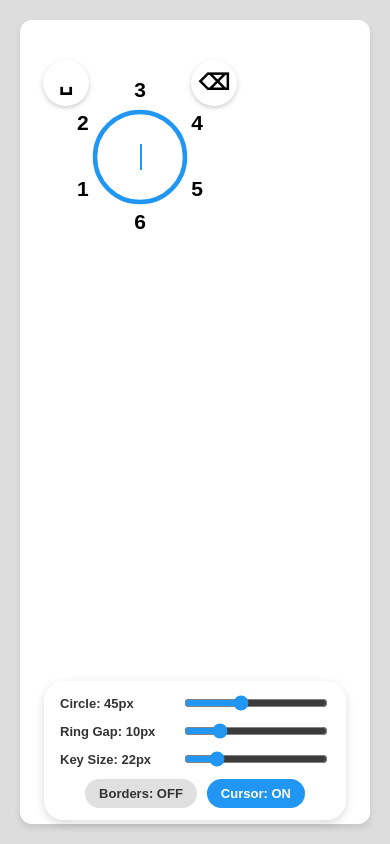
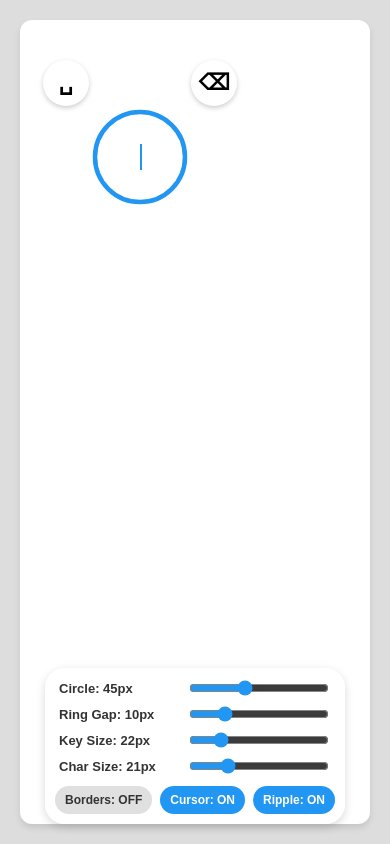
Before and after one commit to tinkerbeo/khunglong_baochua, a plain HTML site: page index.html in a window 390 px wide. Drawn offline with Linux system fonts and the light colour scheme.

```diff
--- a/index.html
+++ b/index.html
@@ -84,19 +84,21 @@
         /* 🎛️ Testing Controls Panel */
         .controls-panel {
             position: absolute;
-            bottom: 24px;
+            bottom: 20px;
             left: 50%;
             transform: translateX(-50%);
-            width: 270px;
+            width: 300px;
+            max-width: 92vw;
             display: flex;
             flex-direction: column;
-            gap: 8px;
+            gap: 6px;
             background: rgba(255, 255, 255, 0.94);
-            padding: 12px 16px;
+            padding: 10px 14px;
             border-radius: 20px;
             box-shadow: 0 3px 10px rgba(0,0,0,0.15);
             z-index: 30;
             pointer-events: auto;
+            box-sizing: border-box;
         }
 
         .slider-row {
@@ -110,7 +112,7 @@
         }
 
         .slider-label {
-            width: 112px;
+            width: 118px;
             flex-shrink: 0;
         }
 
@@ -123,19 +125,20 @@
         .toggle-row {
             display: flex;
             justify-content: center;
-            gap: 10px;
-            margin-top: 2px;
+            gap: 8px;
+            margin-top: 4px;
         }
 
         .toggle-btn {
-            padding: 7px 14px;
+            padding: 7px 10px;
             border-radius: 16px;
             border: none;
-            font-size: 13px;
+            font-size: 12px;
             font-weight: bold;
             color: #333;
             background: #E0E0E0;
             pointer-events: auto;
+            white-space: nowrap;
         }
 
         .toggle-btn.active {
@@ -167,21 +170,26 @@
             <span class="slider-label">Key Size: <span id="keyVal">22px</span></span>
             <input type="range" class="slider" id="keySlider" min="14" max="55" step="1" value="22">
         </div>
+        <div class="slider-row">
+            <span class="slider-label">Char Size: <span id="charVal">21px</span></span>
+            <input type="range" class="slider" id="charSlider" min="12" max="48" step="1" value="21">
+        </div>
         <div class="toggle-row">
             <button class="toggle-btn" id="toggleBorders">Borders: OFF</button>
             <button class="toggle-btn active" id="toggleCursor">Cursor: ON</button>
+            <button class="toggle-btn active" id="toggleRipple">Ripple: ON</button>
         </div>
     </div>
 
 <script>
-    // 🎛️ INDEPENDENT GEOMETRY VARIABLES
-    let innerRadius = 45; // Blue firing circle
-    let ringGap = 10;     // Buffer gap between inner circle and keys
-    let keySize = 22;     // Radial thickness of keys (+ drives number size)
+    // 🎛️ INDEPENDENT GEOMETRY & TYPOGRAPHY VARIABLES
+    let innerRadius = 45;
+    let ringGap = 10;
+    let keySize = 22;
+    let labelFontSize = 21;
 
-    let mainRadius, textRadius, outerRadius, labelFontSize;
+    let mainRadius, textRadius, outerRadius;
 
-    const HIGHLIGHT_SCALE = 1.35; // 35% bigger when aimed/fired
     const numItems = 6;
     const angleStep = 360 / numItems;
 
@@ -191,12 +199,13 @@
     let firstFiredZone = null;
     let activeCharIndex = null;
     let fingerPos = null;
-    let ghosts = [];
+    let zoneFlashes = [];
     let cursorSparks = [];
 
     // 🎛️ TOGGLE STATES
     let showBorders = false;
     let showCursor = true;
+    let showRipple = true;
 
     let kbdCenter = { x: window.innerWidth / 2, y: window.innerHeight / 2 };
 
@@ -208,24 +217,28 @@
     const btnBackspace = document.getElementById('btnBackspace');
     const toggleBordersBtn = document.getElementById('toggleBorders');
     const toggleCursorBtn = document.getElementById('toggleCursor');
+    const toggleRippleBtn = document.getElementById('toggleRipple');
 
     const innerSlider = document.getElementById('innerSlider');
     const gapSlider = document.getElementById('gapSlider');
     const keySlider = document.getElementById('keySlider');
+    const charSlider = document.getElementById('charSlider');
+
     const innerVal = document.getElementById('innerVal');
     const gapVal = document.getElementById('gapVal');
     const keyVal = document.getElementById('keyVal');
+    const charVal = document.getElementById('charVal');
 
-    // 📏 RECALCULATE DIMENSIONS FROM ALL 3 SLIDERS
+    // 📏 RECALCULATE DIMENSIONS
     function applyDimensions() {
         mainRadius = innerRadius + ringGap;
         textRadius = mainRadius + (keySize / 2);
         outerRadius = mainRadius + keySize;
-        labelFontSize = Math.max(14, Math.round(keySize * 0.95));
 
         innerVal.textContent = `${innerRadius}px`;
         gapVal.textContent = `${ringGap}px`;
         keyVal.textContent = `${keySize}px`;
+        charVal.textContent = `${labelFontSize}px`;
 
         updateKeyboardCenter();
     }
@@ -374,19 +387,16 @@
                 const isValidAction = isCancelBtn || firstFiredZone === null || mappedChar;
 
                 if (isValidAction) {
-                    const ghostText = isCancelBtn ? "🔙" : firedZone.toString();
-                    const angleRad = ((activeCharIndex * angleStep) - 90) * Math.PI / 180;
+                    const now = Date.now();
 
-                    const now = Date.now();
-                    ghosts.push({
-                        text: ghostText,
-                        x: kbdCenter.x + Math.cos(angleRad) * textRadius,
-                        y: kbdCenter.y + Math.sin(angleRad) * textRadius,
+                    // ⚡ Brief color flash on the fired key
+                    zoneFlashes.push({
+                        index: activeCharIndex,
                         isCancelBtn: isCancelBtn,
                         startTime: now
                     });
 
-                    if (showCursor) {
+                    if (showRipple) {
                         cursorSparks.push({
                             x: fingerPos.x,
                             y: fingerPos.y,
@@ -466,6 +476,11 @@
         applyDimensions();
     });
 
+    charSlider.addEventListener('input', (e) => {
+        labelFontSize = parseInt(e.target.value, 10);
+        applyDimensions();
+    });
+
     // 🎛️ Toggle Listeners
     toggleBordersBtn.addEventListener('touchstart', (e) => {
         e.preventDefault();
@@ -483,6 +498,27 @@
         toggleCursorBtn.classList.toggle('active', showCursor);
     }, {passive: false});
 
+    toggleRippleBtn.addEventListener('touchstart', (e) => {
+        e.preventDefault();
+        e.stopPropagation();
+        showRipple = !showRipple;
+        toggleRippleBtn.textContent = `Ripple: ${showRipple ? 'ON' : 'OFF'}`;
+        toggleRippleBtn.classList.toggle('active', showRipple);
+    }, {passive: false});
+
+    // 🎨 HELPER TO FILL A 60° KEY WEDGE
+    function fillKeyWedge(cx, cy, index, fillStyle) {
+        const startRad = ((index * angleStep) - 90 - (angleStep / 2)) * Math.PI / 180;
+        const endRad = ((index * angleStep) - 90 + (angleStep / 2)) * Math.PI / 180;
+
+        ctx.beginPath();
+        ctx.arc(cx, cy, outerRadius, startRad, endRad, false);
+        ctx.arc(cx, cy, mainRadius, endRad, startRad, true);
+        ctx.closePath();
+        ctx.fillStyle = fillStyle;
+        ctx.fill();
+    }
+
     // 🎨 RENDER LOOP
     function draw() {
         ctx.clearRect(0, 0, canvas.width, canvas.height);
@@ -490,14 +526,41 @@
         const cy = kbdCenter.y;
         const now = Date.now();
 
-        // 1️⃣ COMPLETE INNER CIRCLE
+        // 1️⃣ COLOR-FILLED KEY HIGHLIGHTS
+        for (let i = 0; i < numItems; i++) {
+            const zone = getZoneForIndex(i);
+            const isAnchor = (zone === firstFiredZone);
+            const isActive = (i === activeCharIndex);
+
+            if (isAnchor && isActive) {
+                fillKeyWedge(cx, cy, i, 'rgba(255, 152, 0, 0.85)'); // Orange: Cancel hover
+            } else if (isAnchor) {
+                fillKeyWedge(cx, cy, i, 'rgba(76, 175, 80, 0.85)'); // Green: Anchored
+            } else if (isActive) {
+                fillKeyWedge(cx, cy, i, 'rgba(33, 150, 243, 0.75)'); // Blue: Aimed
+            }
+        }
+
+        // 2️⃣ FIRED KEY FLASHES
+        zoneFlashes = zoneFlashes.filter(flash => {
+            const age = now - flash.startTime;
+            if (age > 250) return false;
+            const alpha = (1 - age / 250) * 0.7;
+            const color = flash.isCancelBtn
+                ? `rgba(255, 152, 0, ${alpha})`
+                : `rgba(76, 175, 80, ${alpha})`;
+            fillKeyWedge(cx, cy, flash.index, color);
+            return true;
+        });
+
+        // 3️⃣ COMPLETE INNER CIRCLE
         ctx.beginPath();
         ctx.arc(cx, cy, innerRadius, 0, Math.PI * 2);
         ctx.strokeStyle = '#2196F3';
         ctx.lineWidth = Math.max(3, Math.min(6, innerRadius * 0.1));
         ctx.stroke();
 
-        // 2️⃣ OPTIONAL KEY BORDERS
+        // 4️⃣ OPTIONAL KEY BORDERS
         if (showBorders) {
             ctx.strokeStyle = 'rgba(128, 128, 128, 0.6)';
             ctx.lineWidth = 2;
@@ -519,52 +582,40 @@
             }
         }
 
-        // 3️⃣ DRAW NUMBERS (Inflated & highlighted when aimed or anchored)
+        // 5️⃣ DRAW CHARACTERS ONLY AFTER FIRST STROKE
+        if (firstFiredZone !== null) {
             ctx.textAlign = 'center';
             ctx.textBaseline = 'middle';
+            ctx.font = `bold ${labelFontSize}px sans-serif`;
 
             for (let i = 0; i < numItems; i++) {
                 const zone = getZoneForIndex(i);
                 const isAnchor = (zone === firstFiredZone);
                 const isActive = (i === activeCharIndex);
-            const isHighlighted = isAnchor || isActive;
 
                 const angleRad = ((i * angleStep) - 90) * Math.PI / 180;
                 const textX = cx + Math.cos(angleRad) * textRadius;
                 const textY = cy + Math.sin(angleRad) * textRadius;
 
-            const fontSize = isHighlighted ? Math.round(labelFontSize * HIGHLIGHT_SCALE) : labelFontSize;
-            ctx.font = `bold ${fontSize}px sans-serif`;
-
-            if (isAnchor && isActive) {
-                ctx.fillStyle = '#FF9800'; // Orange: Aiming to cancel
-            } else if (isAnchor) {
-                ctx.fillStyle = '#4CAF50'; // Green: Anchored
-            } else if (isActive) {
-                ctx.fillStyle = '#2196F3'; // Blue: Aimed
-            } else {
-                ctx.fillStyle = '#000000'; // Default
+                if (isAnchor) {
+                    if (isActive) {
+                        ctx.fillStyle = '#FFFFFF';
+                        ctx.fillText('✕', textX, textY);
+                    }
+                    continue;
                 }
 
-            ctx.fillText(zone.toString(), textX, textY);
+                const mappedChar = comboMap.get(`${firstFiredZone}-${zone}`);
+                if (!mappedChar) continue;
+
+                const displayChar = mappedChar === ' ' ? '␣' : mappedChar;
+                ctx.fillStyle = isActive ? '#FFFFFF' : '#000000';
+                ctx.fillText(displayChar, textX, textY);
+            }
         }
 
-        // 4️⃣ FIRED STATE TEXT SPARKS (Inflated)
-        const sparkFontSize = Math.round(labelFontSize * HIGHLIGHT_SCALE);
-        ctx.font = `bold ${sparkFontSize}px sans-serif`;
-
-        ghosts = ghosts.filter(ghost => {
-            const age = now - ghost.startTime;
-            if (age > 300) return false;
-
-            const alpha = 1 - (age / 300);
-            ctx.fillStyle = ghost.isCancelBtn ? `rgba(255, 152, 0, ${alpha})` : `rgba(76, 175, 80, ${alpha})`;
-            ctx.fillText(ghost.text, ghost.x, ghost.y);
-            return true;
-        });
-
-        // 5️⃣ OPTIONAL FINGER CURSOR & SPARKS
-        if (showCursor) {
+        // 6️⃣ OPTIONAL RIPPLE EFFECT
+        if (showRipple) {
             cursorSparks = cursorSparks.filter(spark => {
                 const age = now - spark.startTime;
                 if (age > 300) return false;
@@ -590,8 +641,12 @@
 
                 return true;
             });
+        } else {
+            cursorSparks = [];
+        }
 
-            if (fingerPos) {
+        // 7️⃣ OPTIONAL FINGER TRACKING CURSOR
+        if (showCursor && fingerPos) {
             ctx.beginPath();
             ctx.arc(fingerPos.x, fingerPos.y, 24, 0, Math.PI * 2);
             ctx.fillStyle = 'rgba(33, 150, 243, 0.3)';
@@ -608,9 +663,6 @@
             ctx.lineWidth = 2;
             ctx.stroke();
         }
-        } else {
-            cursorSparks = [];
-        }
 
         requestAnimationFrame(draw);
     }
```
Lines whose indentation alone changed are shown as unchanged.
